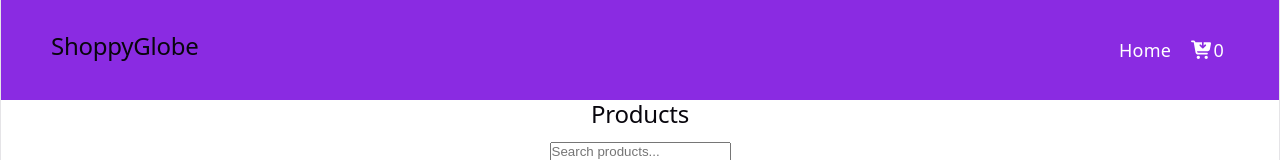
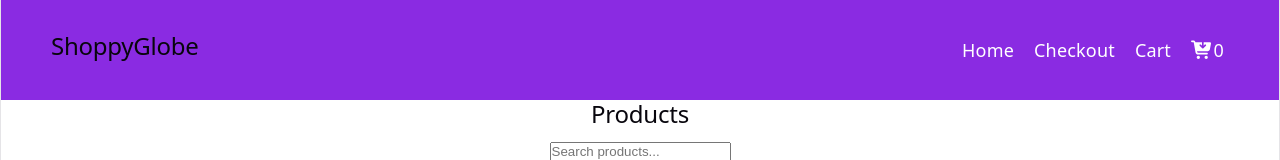
Before and after one commit to gauravbhardwaj12/shoppyGlobe, a React (Vite) app: page / in a window 1280 px wide. Shown: the top 160 px of the page. Built offline with nearby package versions, Linux system fonts and the light colour scheme; no server answers.

Commit message:
navbar added chckout and cart links via Link

```diff
--- a/src/Components/Navbar.jsx
+++ b/src/Components/Navbar.jsx
@@ -13,9 +13,18 @@
 
             </li>
              <li>
+                <Link to="/checkout">Checkout</Link>
+
+            </li>
+            <li>
+                <Link to="/cart">Cart</Link>
+
+            </li>
+             <li>
                 <Link to="/cart"><FontAwesomeIcon icon={faCartArrowDown} />{totalQuantity}</Link>
 
             </li>
+
         </ul>
     </>)
 }
```
